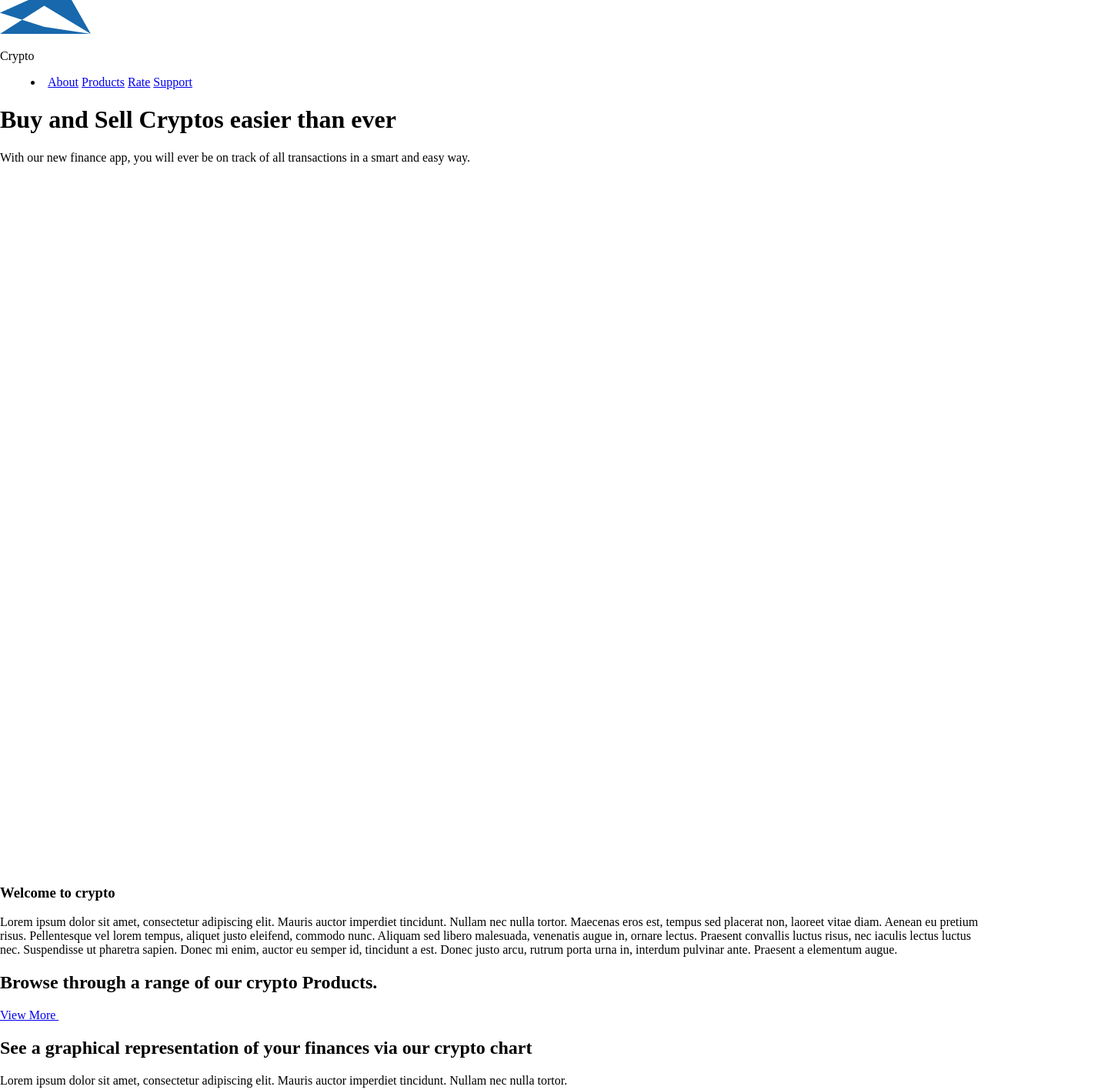
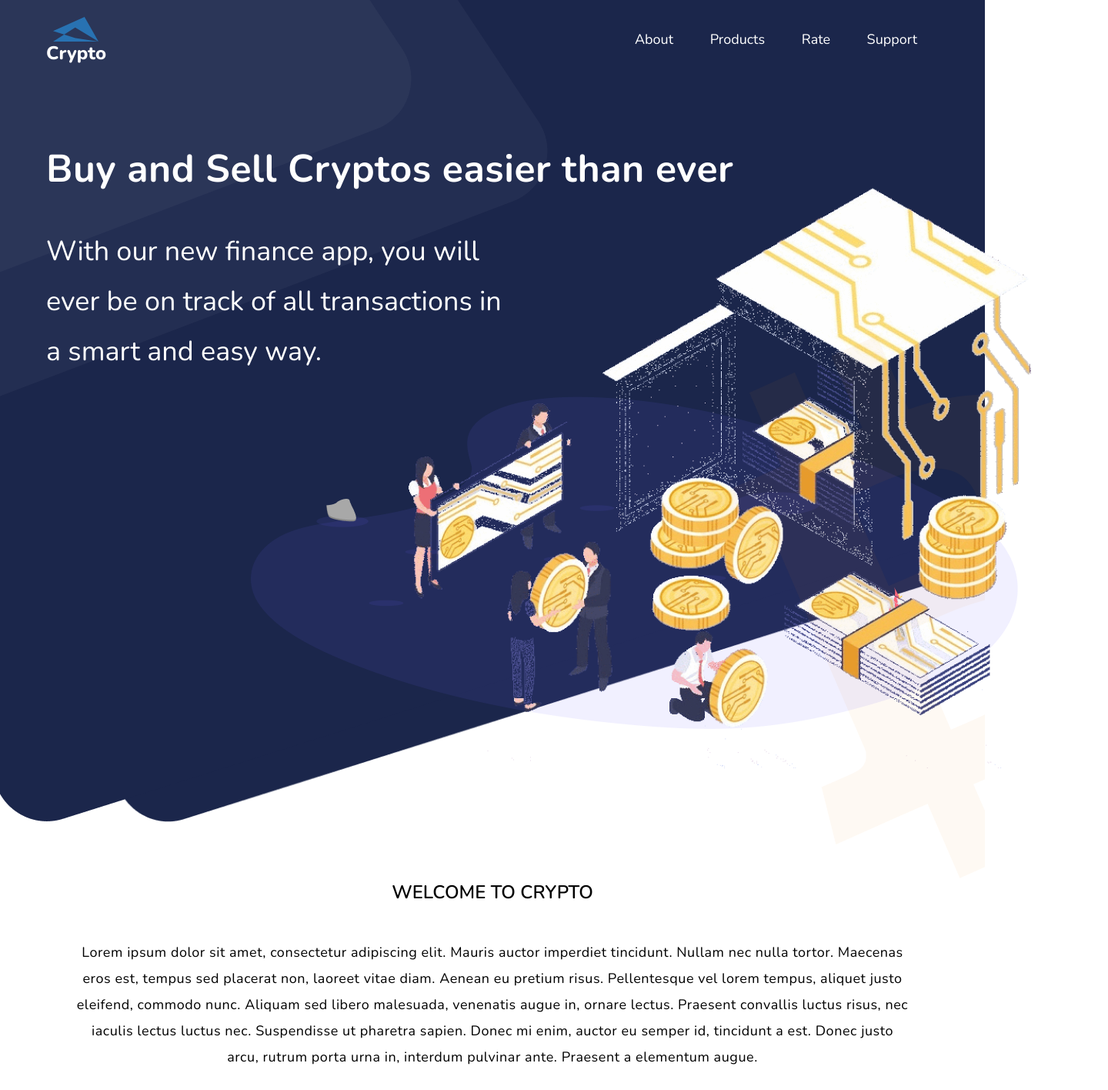
Before and after one commit to AlinaAndriychuk/Crypto, a website: page app/index.html in a window 1280 px wide. Shown: the part 20-1436 px from the top of the page at 77% size, 1440 px wide, since content can reach past the window. Drawn offline with nearby package versions, Linux system fonts and the light colour scheme.

Commit message:
description section

```diff
--- a/app/index.html
+++ b/app/index.html
@@ -6,12 +6,18 @@
   <link rel="stylesheet" href="css/style.css">
   <link rel="preconnect" href="https://fonts.gstatic.com">
   <link rel="shortcut icon" href="img/logo-icon.png" type="image/png">
+  <link rel="preconnect" href="https://fonts.gstatic.com">
+  <link href="https://fonts.googleapis.com/css2?family=Nunito&display=swap" rel="stylesheet">
+  <link href="https://fonts.googleapis.com/css2?family=Nunito:wght@800;900&display=swap" rel="stylesheet">
+  <link href="https://fonts.googleapis.com/css2?family=Nunito:wght@400;600&display=swap" rel="stylesheet">
+  <link href="https://fonts.googleapis.com/css2?family=Nunito:wght@400;600;700&display=swap" rel="stylesheet">
   <title>Crypto</title>
   <script src="js/libs.min.js"></script>
-  <script src="https://cdnjs.cloudflare.com/ajax/libs/gsap/3.5.1/ScrollTrigger.min.js"></script>
 </head>
 <body>
   <header class="header">
+    <img class="header__background-image" src="img/header-bottom.png" alt="">
+    <img class="header__background-image" src="img/header-top.png" alt="">
     <nav class="header__nav">
       <div class="header__logo-container">
         <img class="header__logo" src="img/logo.png" alt="Logo">
@@ -22,8 +28,14 @@
       <menu class="header__menu">
         <li class="header__item">
           <a class="header__link-item" href="#">About</a>
+        </li>
+        <li class="header__item">
           <a class="header__link-item" href="#">Products</a>
+        </li>
+        <li class="header__item">
           <a class="header__link-item" href="#">Rate</a>
+        </li>
+        <li class="header__item">
           <a class="header__link-item" href="#">Support</a>
         </li>
       </menu>
@@ -34,6 +46,8 @@
     <p class="header__text">
       With our new finance app, you will ever be on track of all transactions in a smart and easy way.
     </p>
+    <img class="header__image" src="img/header-main.png" alt="">
+    <img class="header__image-right-bottom" src="img/B.png" alt="">
   </header>
   <section class="description">
     <h3 class="description__title">
--- a/app/scss/style.scss
+++ b/app/scss/style.scss
@@ -1,7 +1,133 @@
+$turquoise: #076572;
+
 body {
+  font-family: 'Nunito', sans-serif;
   margin: 0;
 }
 
 .header {
+  background: url(../img/header-left.png) no-repeat, url(../img/header-right.png) no-repeat;
+  background-size: cover;
+  color: #fff;
   height: 1150px;
+
+  &__nav {
+    display: flex;
+    justify-content: space-between;
+    padding-top: 40px;
+  }
+
+  &__logo-container {
+    margin-left: 60px;
+  }
+
+  &__logo {
+    height: 32px;
+    margin: 2px 0 0 9px;
+    width: 59px;
+  }
+
+  &__logo-title {
+    font-weight: 800;
+    font-size: 24px;
+    margin: -7px 0 0;
+  }
+
+  &__menu {
+    display: flex;
+    justify-content: space-between;
+    margin-right: 75px;
+    letter-spacing: 0px;
+    width: 393px;
+  }
+
+  &__item {
+    list-style-type: none;
+    margin: 3px;
+  }
+
+  &__link-item {
+    color: #fff;
+    font-size: 18px;
+    padding: 10px;
+    text-decoration: none;
+  }
+
+  &__title {
+    font-size: 50px;
+    letter-spacing: 0.5px;
+    margin: 100px 0 0 60px;
+  }
+
+  &__text {
+    font-size: 36px;
+    line-height: 65px;
+    margin: 40px 60px;
+    width: 620px;
+  }
+
+  &__image {
+    left: 326px;
+    position: absolute;
+    top: 228px;
+  }
+
+  &__background-image {
+    position: absolute;
+  }
+
+  &__image-right-bottom {
+    position: absolute;
+    right: 0;
+    top: 360px;
+  }
+
 }
+
+.description {
+
+  &__title {
+    font-size: 24px;
+    font-weight: 600;
+    margin: 13px 0;
+    text-align: center;
+    text-transform: uppercase;
+  }
+
+  &__text {
+    font-size: 18px;
+    letter-spacing: 0.55px;
+    line-height: 34px;
+    margin: 45px auto;
+    max-width: 1180px;
+    text-align: center;
+    width: 85%;
+  }
+
+}
+
+.feature {
+  height: 646px;
+
+  &__title {
+    color: $turquoise;
+    font-size: 45px;
+    font-weight: 700;
+    left: 160px;
+    line-height: 66px;
+    position: relative;
+    top: 220px;
+    width: 530px;
+  }
+
+  &__link {
+    color: #000;
+    font-size: 24px;
+    font-weight: 600;
+    left: 160px;
+    position: relative;
+    text-decoration: none;;
+    top: 280px;
+  }
+
+}
```
Also changed, not shown: app/css/style.css, app/img/bluearrow.png (added), app/img/orangearrow.png (added).
